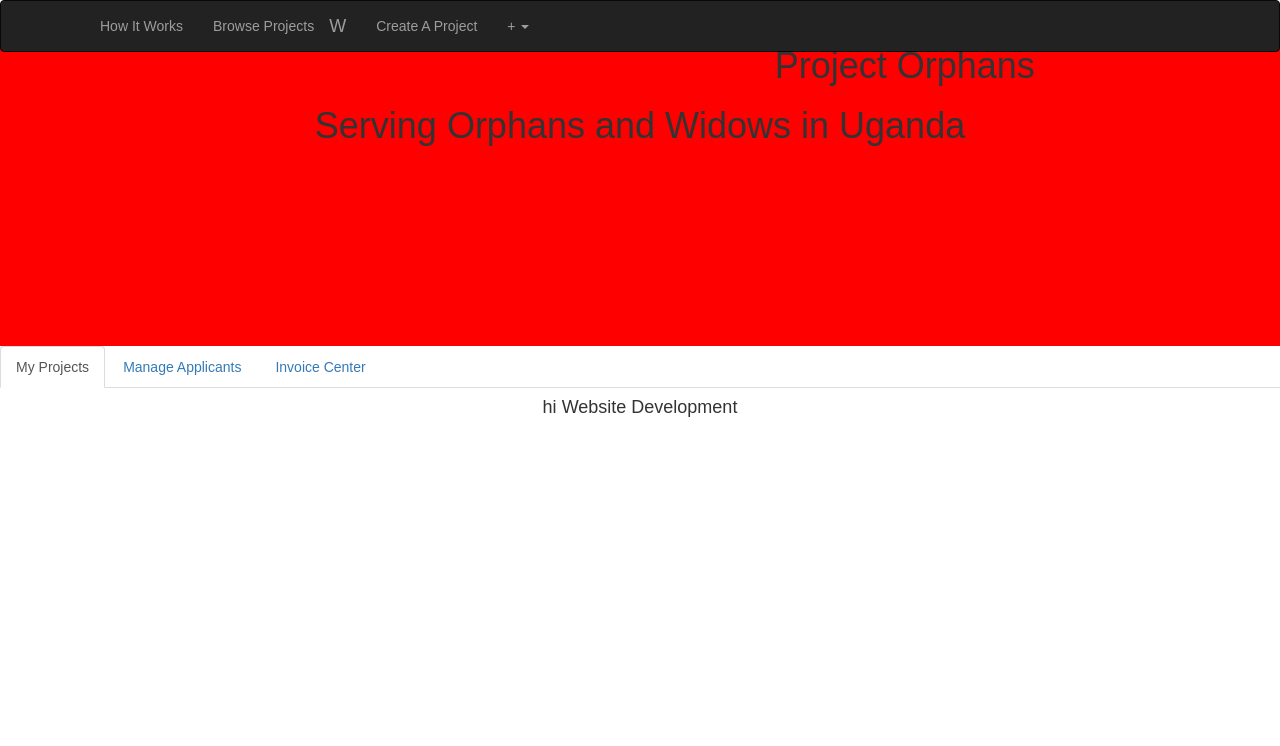
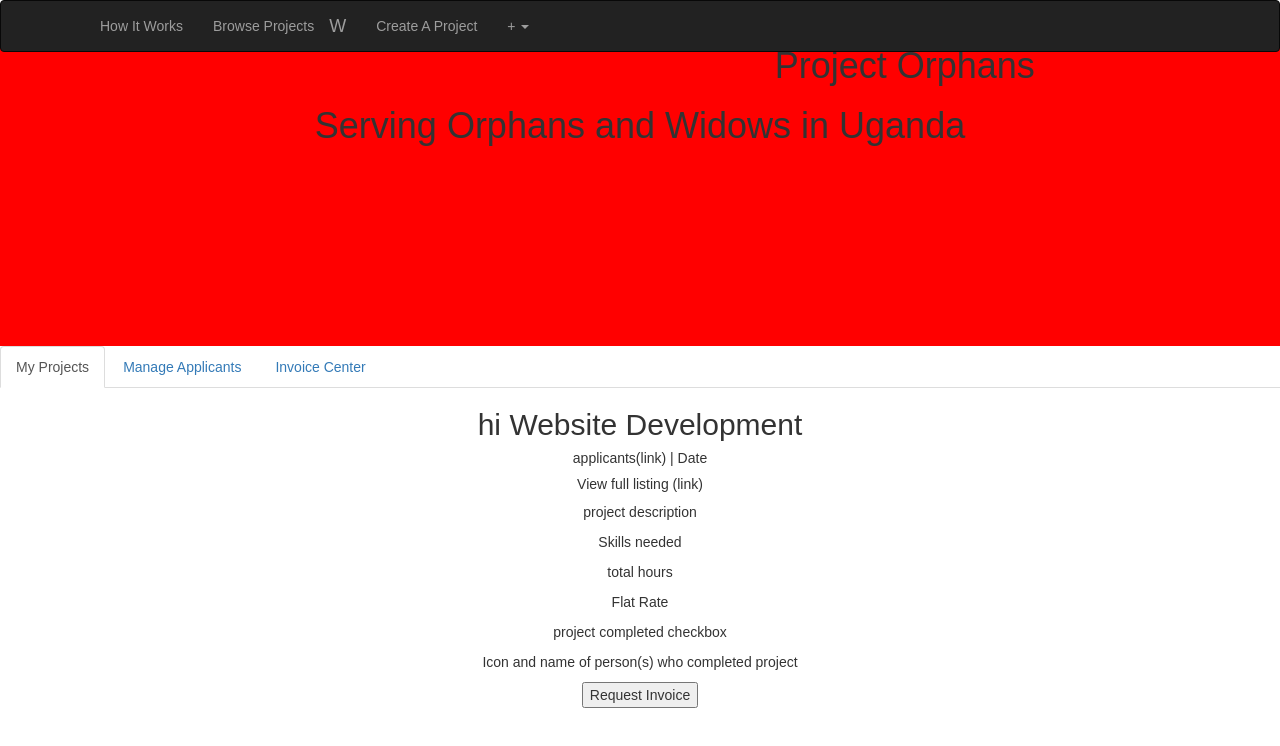
Before and after one commit to lamaya/mockup, a React (Create React App) app in the folder mockup/: page / in a window 1280 px wide. Shown: the top 746 px of the page. Built offline with nearby package versions, Linux system fonts and the light colour scheme.

Commit message:
adds individual project setup

```diff
--- a/mockup/src/Components/MyProjects.js
+++ b/mockup/src/Components/MyProjects.js
@@ -7,7 +7,18 @@ function MyProjects(props){
 
 return(
   <div>
-    <h4>hi {props.namee}</h4>
+    <h2>hi {props.namee}</h2>
+    <h5>applicants(link) | Date</h5>
+    <h5>View full listing (link)</h5>
+    <p> project description </p>
+    <p> Skills needed </p>
+
+    <p> total hours</p>
+    <p> Flat Rate</p>
+    <p>project completed checkbox</p>
+    <p>Icon and name of person(s) who completed project</p>
+    <button>Request Invoice</button>
+
   </div>)
 
 }
```
